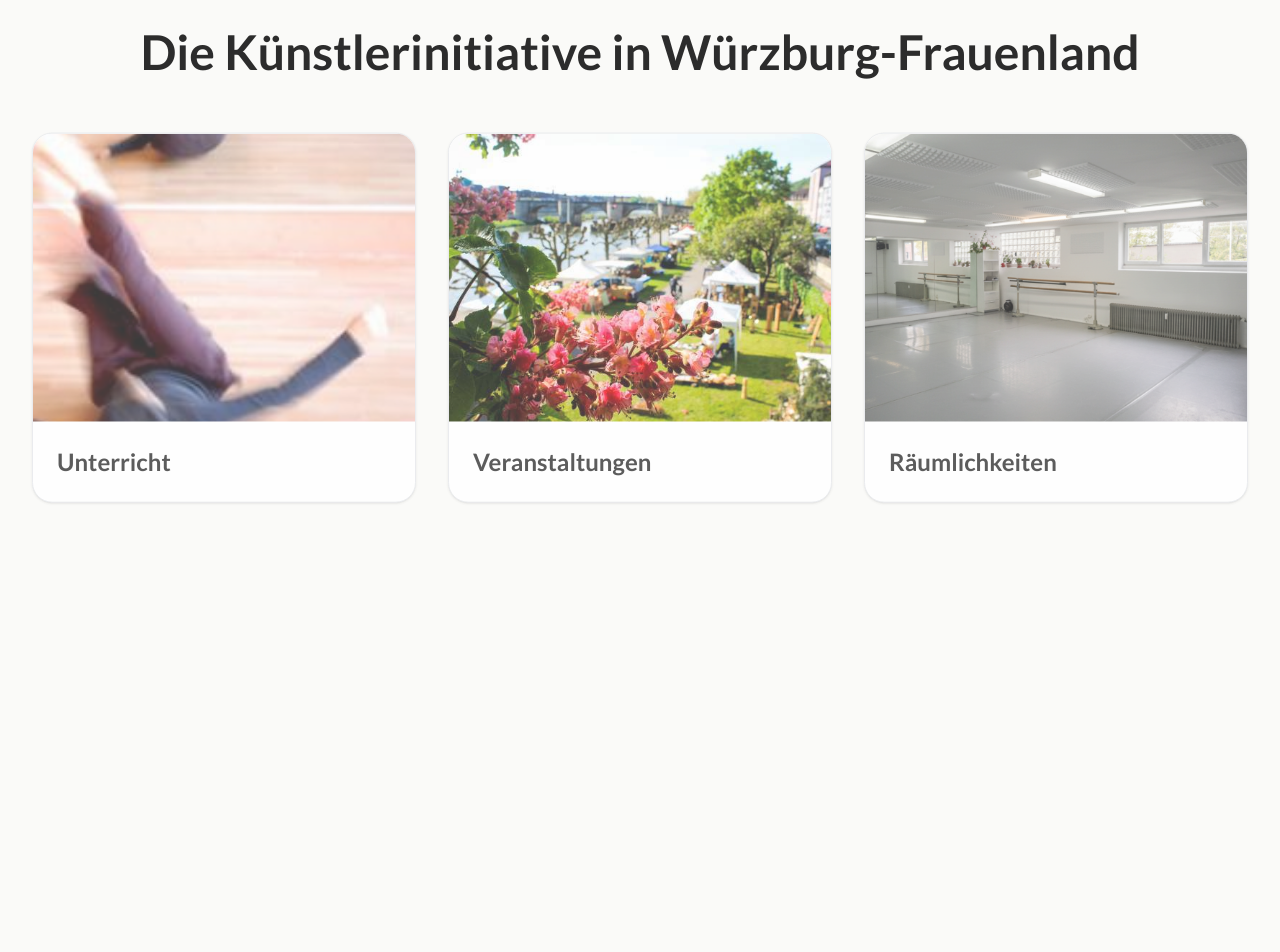
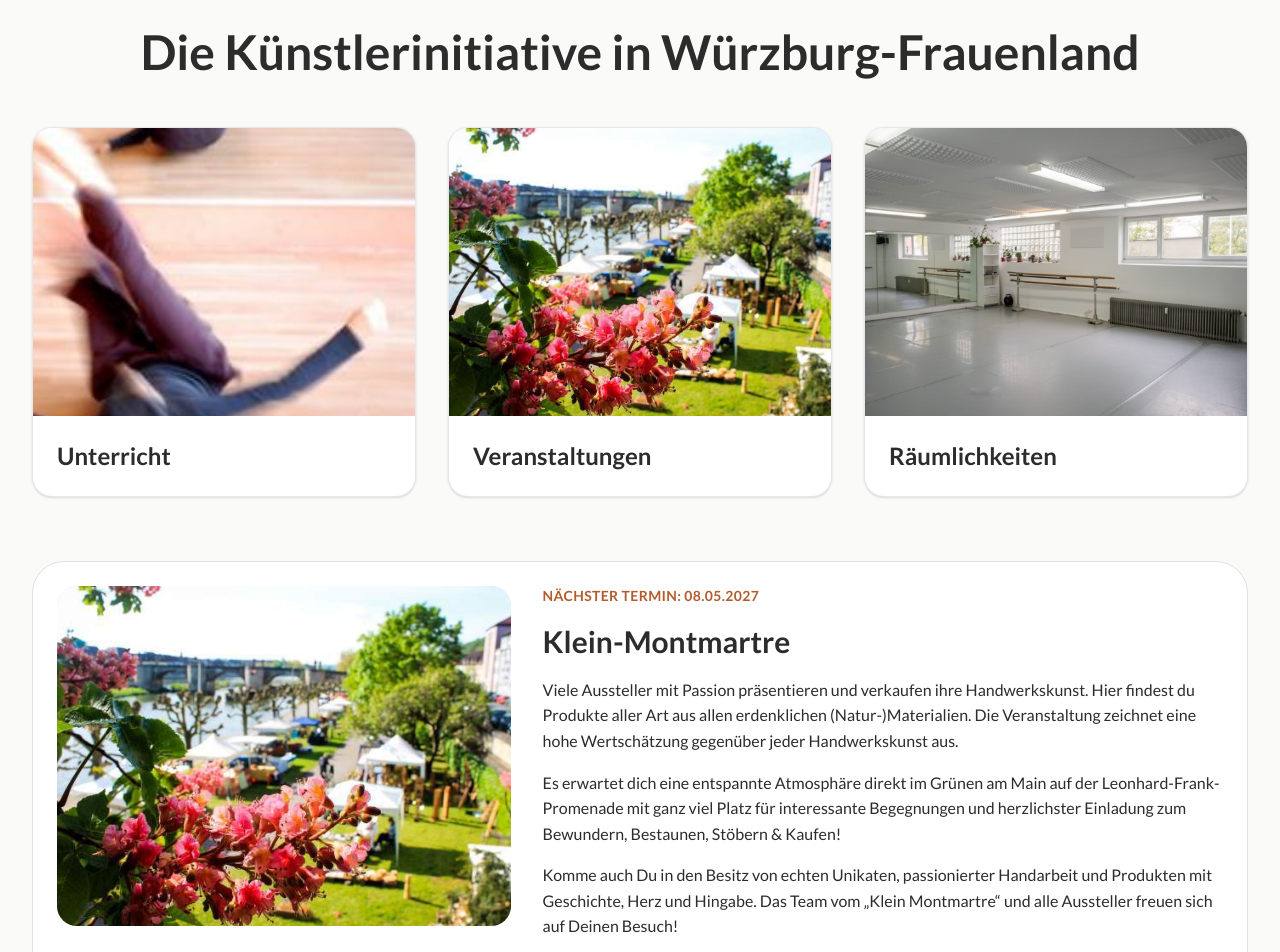
Before and after one commit to waynedevilliers/salon77, a Next.js app: page / in a window 1280 px wide. Shown: the part 360-1312 px from the top of the page. Built offline with nearby package versions, Linux system fonts and the light colour scheme.

Commit message:
Revert "style(motion): cards and event block rise in as they scroll into view"
This reverts commit 2bfd2936df845e45d61280144a030e824499ee5f.

```diff
--- a/app/globals.css
+++ b/app/globals.css
@@ -249,29 +249,6 @@ body {
 
 /* Every page title (h1) uses this style, so size and spacing match. */
 @layer components {
-  /* Cards rise and fade in as they scroll into view. Browsers without
-     scroll-driven animations show them normally; reduced motion gets no animation. */
-  @keyframes reveal {
-    from {
-      opacity: 0;
-      transform: translateY(1.5rem);
-    }
-    to {
-      opacity: 1;
-      transform: none;
-    }
-  }
-
-  .reveal {
-    @supports (animation-timeline: view()) {
-      @media (prefers-reduced-motion: no-preference) {
-        animation: reveal linear both;
-        animation-timeline: view();
-        animation-range: entry 0% cover 35%;
-      }
-    }
-  }
-
   .page-title {
     font-family: var(--font-sans);
     font-size: var(--size-h1);
--- a/components/CourseCard.tsx
+++ b/components/CourseCard.tsx
@@ -66,7 +66,7 @@ export default function CourseCard({
 
   return (
     <div
-      className="reveal flex flex-col rounded-lg border border-gray-200 bg-white p-6 shadow-sm transition-shadow hover:shadow-lg"
+      className="flex flex-col rounded-lg border border-gray-200 bg-white p-6 shadow-sm transition-shadow hover:shadow-lg"
       style={{ minHeight: '500px' }}
     >
       <h3
--- a/components/MenuCard.tsx
+++ b/components/MenuCard.tsx
@@ -12,7 +12,7 @@ interface MenuCardProps {
 
 export default function MenuCard({ title, href, image }: MenuCardProps) {
   return (
-    <Link href={href} className="group reveal">
+    <Link href={href} className="group">
       <div className="relative overflow-hidden rounded-lg bg-white border border-gray-200 shadow-sm hover:shadow-lg transition-shadow h-full">
         {/* Image */}
         <div className="relative h-64 sm:h-72 overflow-hidden bg-gray-200">
--- a/components/NextEvent.tsx
+++ b/components/NextEvent.tsx
@@ -29,7 +29,7 @@ export default function NextEvent({
   return (
     <section
       aria-labelledby="next-event-title"
-      className="reveal mt-12 grid grid-cols-1 gap-6 overflow-hidden rounded-xl border border-[var(--color-border)] bg-white p-4 md:grid-cols-[2fr_3fr] md:gap-8 md:p-6 lg:mt-16"
+      className="mt-12 grid grid-cols-1 gap-6 overflow-hidden rounded-xl border border-[var(--color-border)] bg-white p-4 md:grid-cols-[2fr_3fr] md:gap-8 md:p-6 lg:mt-16"
     >
       <div className="relative aspect-[4/3] w-full overflow-hidden rounded-lg bg-gray-200">
         <Image
```
